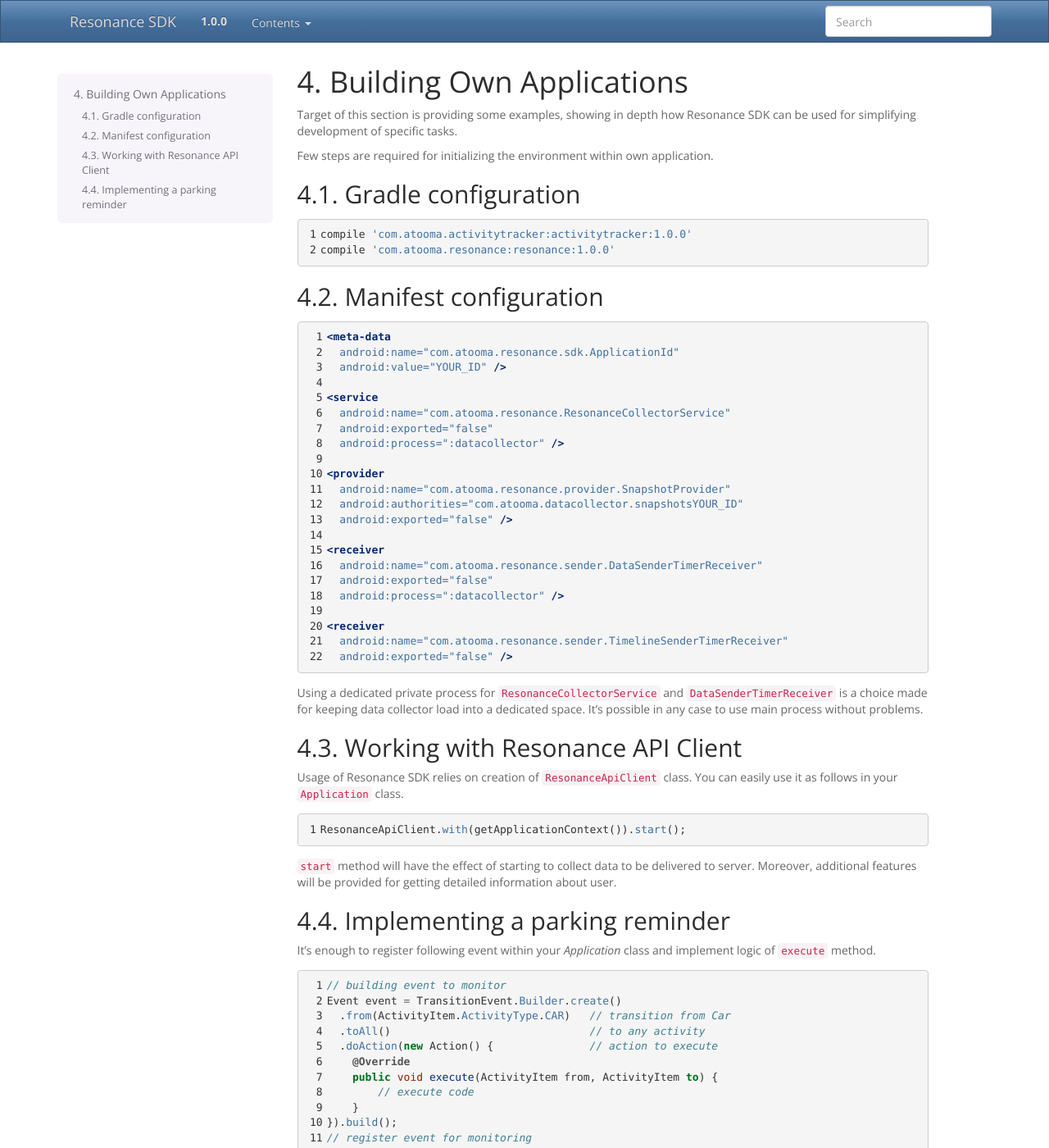
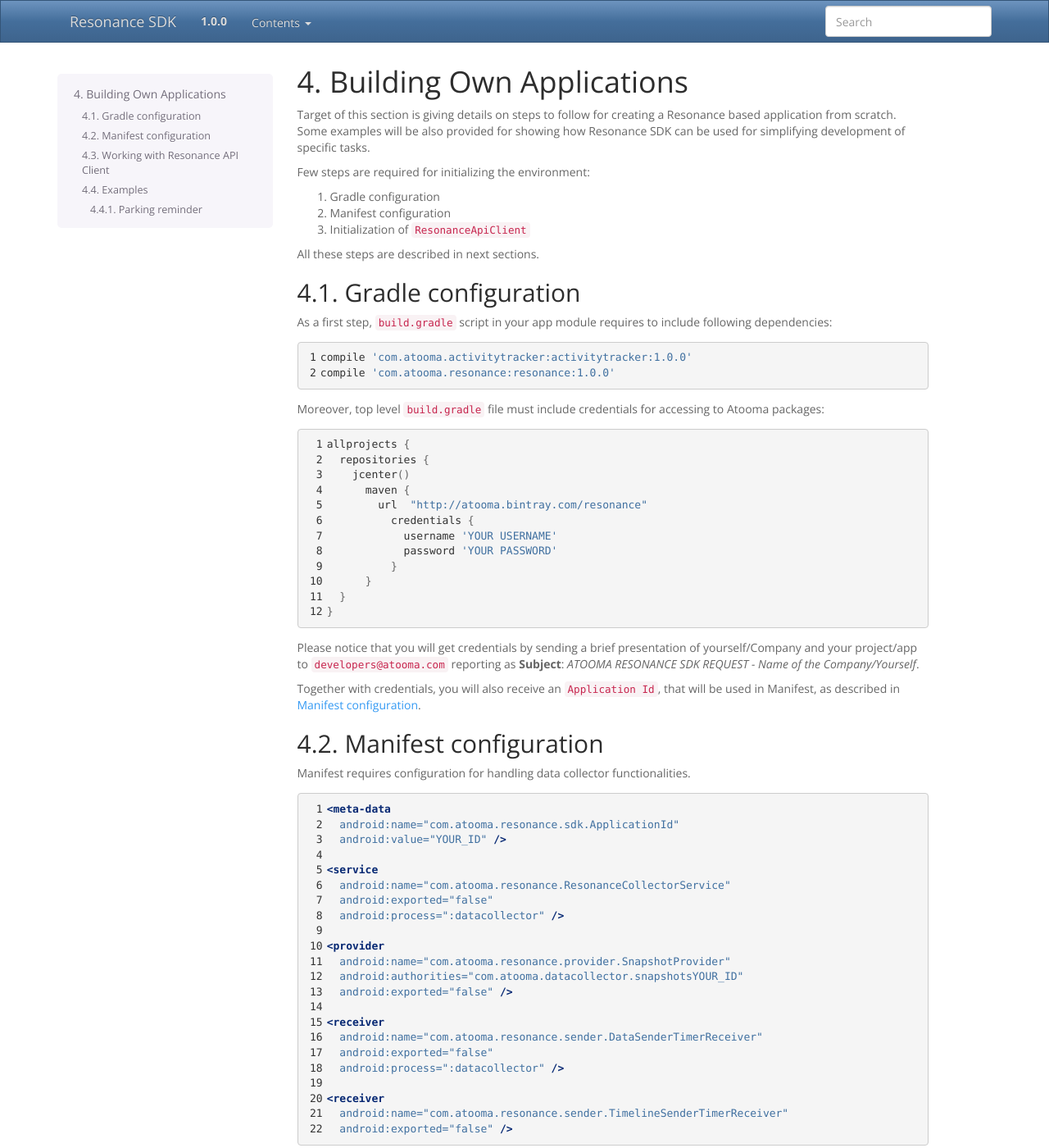
Before and after one commit to atooma/doc-resonance-sdk, a Sphinx documentation site: the page built from docs/source/example.rst, in a window 1280 px wide and 1400 px high. Shown: the whole window at 82% size. Built offline with Sphinx 7.4.7, drawn with Linux system fonts in a browser that asks for light colours; cross-references to code outside the pages are shown as plain code; some of the changed text lies outside the part shown.

Commit message:
Code and references update

```diff
--- a/docs/source/conf.py
+++ b/docs/source/conf.py
@@ -30,7 +30,7 @@
 # Add any Sphinx extension module names here, as strings. They can be
 # extensions coming with Sphinx (named 'sphinx.ext.*') or your custom
 # ones.
-extensions = ['javasphinx']
+extensions = ['javasphinx', 'sphinxcontrib.email']
 
 # Add any paths that contain templates here, relative to this directory.
 templates_path = ['_templates']
--- a/docs/source/example.rst
+++ b/docs/source/example.rst
@@ -3,12 +3,20 @@
 Building Own Applications
 =================================================
 
-Target of this section is providing some examples, showing in depth how Resonance SDK can be used for simplifying development of specific tasks.
+Target of this section is giving details on steps to follow for creating a Resonance based application from scratch. Some examples will be also provided for showing how Resonance SDK can be used for simplifying development of specific tasks.
 
-Few steps are required for initializing the environment within own application.
+Few steps are required for initializing the environment:
+
+1. Gradle configuration
+2. Manifest configuration
+3. Initialization of ``ResonanceApiClient``
+
+All these steps are described in next sections.
 
 Gradle configuration
 ---------------------------------------
+
+As a first step, ``build.gradle`` script in your app module requires to include following dependencies:
 
 .. code-block:: groovy
   :linenos:
@@ -16,9 +24,34 @@
   compile 'com.atooma.activitytracker:activitytracker:1.0.0'
   compile 'com.atooma.resonance:resonance:1.0.0'
 
+Moreover, top level ``build.gradle`` file must include credentials for accessing to Atooma packages:
+
+.. code-block:: groovy
+  :linenos:
+
+  allprojects {
+    repositories {
+      jcenter()
+        maven {
+          url  "http://atooma.bintray.com/resonance"
+            credentials {
+              username 'YOUR USERNAME'
+              password 'YOUR PASSWORD'
+            }
+        }
+    }
+  }
+
+Please notice that you will get credentials by sending a brief presentation of yourself/Company and your project/app to :email:`developers@atooma.com` reporting as **Subject**: *ATOOMA RESONANCE SDK REQUEST - Name of the Company/Yourself*.
+
+Together with credentials, you will also receive an ``Application Id``, that will be used in Manifest, as described in :ref:`example-manifest`.
+
+.. _example-manifest:
 
 Manifest configuration
 ---------------------------------------
+
+Manifest requires configuration for handling data collector functionalities.
 
 .. code-block:: xml
   :linenos:
@@ -51,7 +84,7 @@
 Working with Resonance API Client
 ---------------------------------------
 
-Usage of Resonance SDK relies on creation of ``ResonanceApiClient`` class. You can easily use it as follows in your ``Application`` class.
+Usage of Resonance SDK relies on creation of ``ResonanceApiClient`` class. You can easily use it in your ``Application`` class as shown below.
 
 .. code-block:: java
   :linenos:
@@ -60,8 +93,15 @@
 
 ``start`` method will have the effect of starting to collect data to be delivered to server. Moreover, additional features will be provided for getting detailed information about user.
 
-Implementing a parking reminder
+More details on how to properly start ``ResonanceApiClient`` are available in section :ref:`resonance-class`.
+
+Examples
 ---------------------------------------
+
+This section provides some usage examples.
+
+Parking reminder
+^^^^^^^^^^^^^^^^^^^^^^^^^^^^^^^^^^^^^^^^^^^
 
 It's enough to register following event within your *Application* class and implement logic of ``execute`` method.
 
@@ -75,7 +115,8 @@
     .doAction(new Action() {               // action to execute
       @Override
       public void execute(ActivityItem from, ActivityItem to) {
-          // execute code
+          LocationWrapper location = from.getLocation();
+          // use location data
       }
   }).build();
   // register event for monitoring
--- a/docs/source/index.rst
+++ b/docs/source/index.rst
@@ -24,7 +24,7 @@
 
 .. toctree::
 	:numbered:
-	:maxdepth: 2
+	:maxdepth: 3
 
 	intro
 	activity
--- a/docs/source/resonance.rst
+++ b/docs/source/resonance.rst
@@ -17,6 +17,8 @@
 - **Points of interest** - Restaurants, cinemas, theaters, museums and so on, according to user's locations.
 
 To process all these data we use temporal series analysis strategies as: study and evaluation of chaotic attractor regarding users movements, determination of maximum Lyapunov exponent :ref:`[ Wolf1985 ] <resonance-bib>`, :ref:`[ Mukherjee1997 ] <resonance-bib>`, :ref:`[ Franchi2014 ] <resonance-bib>` and clustering algorithms as *K-means* and *G-means*.
+
+.. _resonance-class:
 
 *ResonanceApiClient* class
 ---------------------------------------
```
